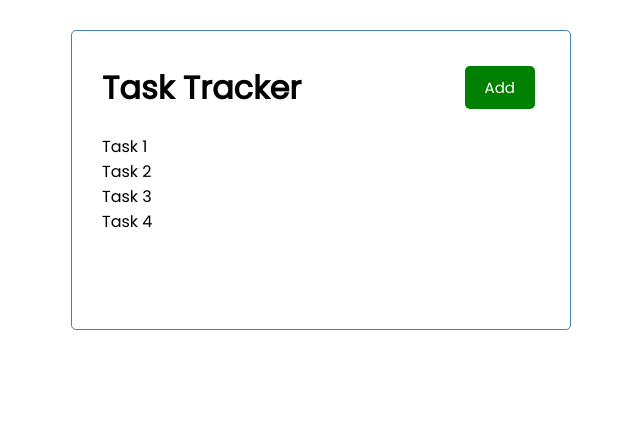
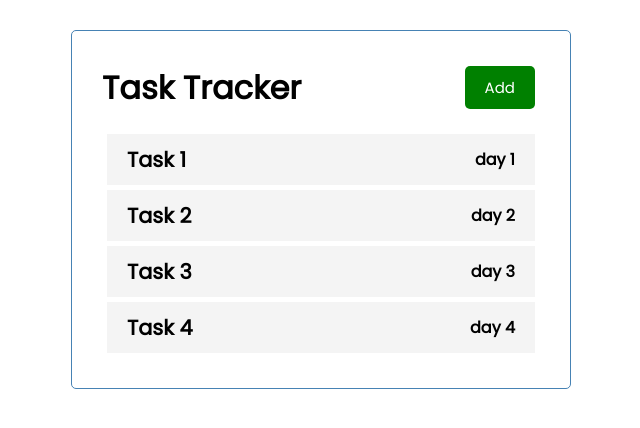
Before and after one commit to cdhairya/task-tracker-angular, an Angular app: page / in a window 1280 px wide. Shown: the top 428 px of the page, without its empty margins (319-959 px from the left). Built offline with nearby package versions, Linux system fonts and the light colour scheme.

Commit message:
Created task item component

```diff
--- a/src/app/Task.ts
+++ b/src/app/Task.ts
@@ -1,6 +1,6 @@
 export class Task{
     id?:number
-    title:string
-    desc: string
+    text:string
+    day: string
     active: boolean
 }
--- a/src/app/components/task-item/task-item.component.css
+++ b/src/app/components/task-item/task-item.component.css
@@ -0,0 +1,21 @@
+.task {
+  background: #f4f4f4;
+  margin: 5px;
+  padding: 10px 20px;
+  cursor: pointer;
+}
+
+.task .reminder {
+  border-left: 5px solid green;
+}
+
+.task h3 {
+  font-size: 1.3rem;
+  display: flex;
+  justify-content: space-between;
+  align-items: center;
+}
+
+.task p {
+  font-size: 1rem;
+}
--- a/src/app/components/task-item/task-item.component.html
+++ b/src/app/components/task-item/task-item.component.html
@@ -1 +1,6 @@
-<p>task-item works!</p>
+<div class="task">
+  <h3>
+    {{ task.text }}
+    <p>{{ task.day }}</p>
+  </h3>
+</div>
--- a/src/app/components/task-item/task-item.component.ts
+++ b/src/app/components/task-item/task-item.component.ts
@@ -1,4 +1,5 @@
-import { Component, OnInit } from '@angular/core';
+import { Component, OnInit, Input } from '@angular/core';
+import { Task } from 'src/app/Task';
 
 @Component({
   selector: 'app-task-item',
@@ -7,6 +8,8 @@ import { Component, OnInit } from '@angular/core';
 })
 export class TaskItemComponent implements OnInit {
 
+  @Input() task: Task;
+
   constructor() { }
 
   ngOnInit(): void {
--- a/src/app/components/tasks/tasks.component.html
+++ b/src/app/components/tasks/tasks.component.html
@@ -1 +1 @@
-<p *ngFor="let task of tasks">{{ task.title }}</p>
+<app-task-item *ngFor="let task of tasks" [task]="task"></app-task-item>
--- a/src/app/components/tasks/tasks.component.ts
+++ b/src/app/components/tasks/tasks.component.ts
@@ -13,26 +13,26 @@ export class TasksComponent implements OnInit {
     this.tasks = [
       {
         id: 1,
-        title: "Task 1",
-        desc: "Desc 1",
+        text: "Task 1",
+        day: "day 1",
         active: true
       },
       {
         id: 2,
-        title: "Task 2",
-        desc: "Desc 2",
+        text: "Task 2",
+        day: "day 2",
         active: false
       },
       {
         id: 3,
-        title: "Task 3",
-        desc: "Desc 3",
+        text: "Task 3",
+        day: "day 3",
         active: true
       },
       {
         id: 4,
-        title: "Task 4",
-        desc: "Desc 4",
+        text: "Task 4",
+        day: "day 4",
         active: false
       }
     ]
```
